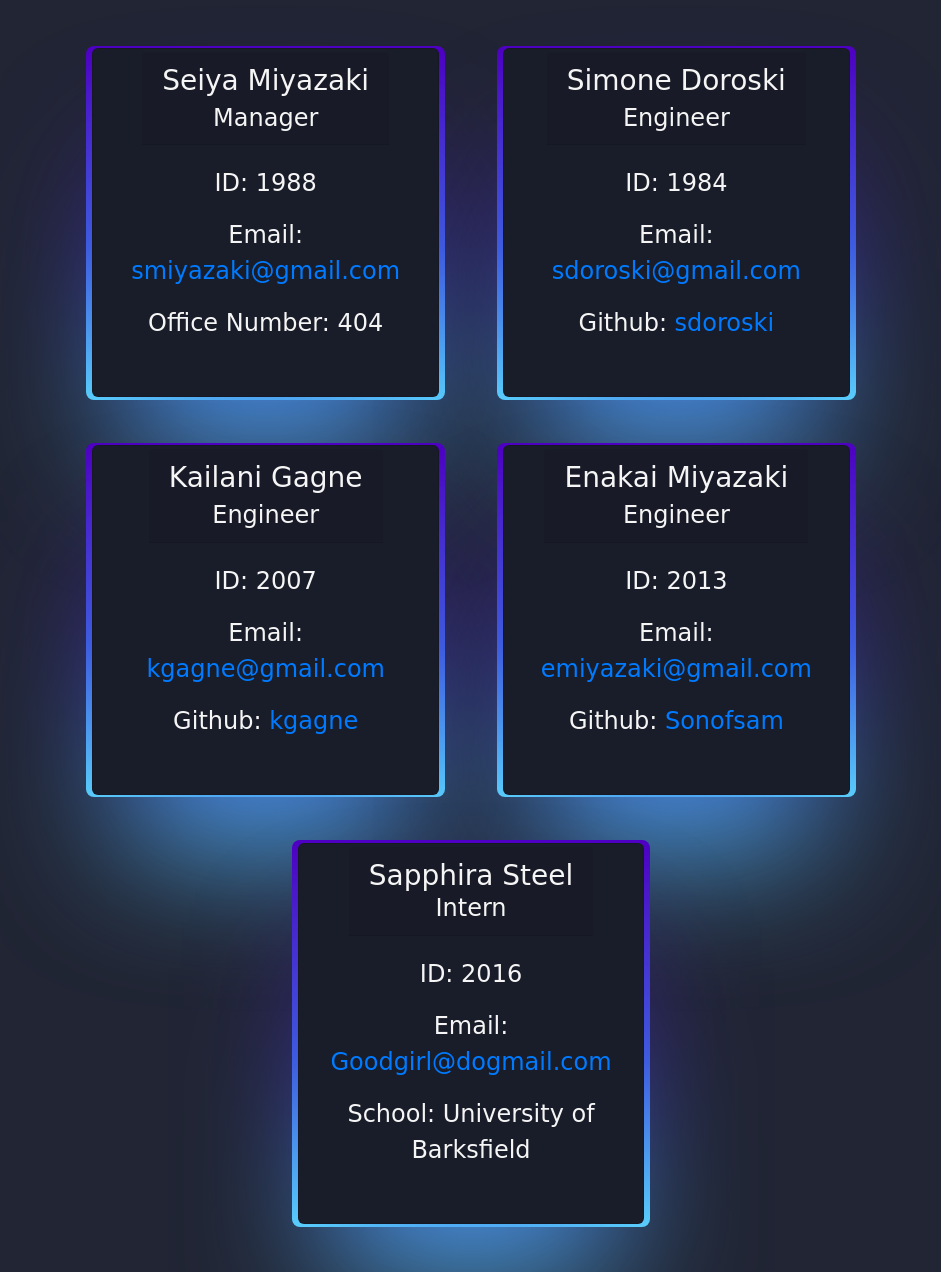
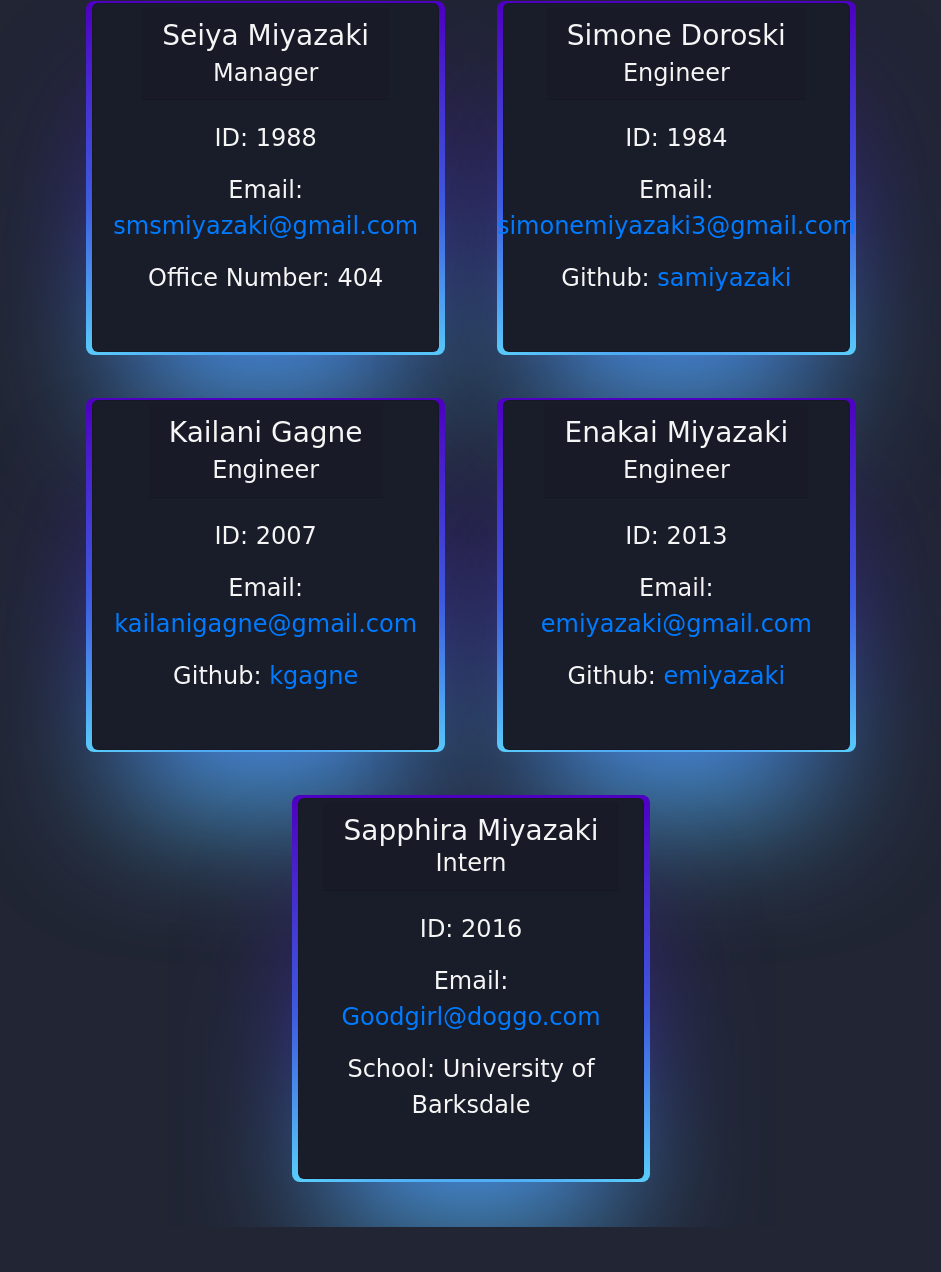
Before and after one commit to samiyazaki/The-Dream-Team-Generator, a plain HTML site: page dist/index.html in a window 1280 px wide. Shown: the part 133-1405 px from the top of the page, without its empty margins (169-1110 px from the left). After the commit the page ends 1360 px from the top, so only its background shows below. Drawn offline with nearby package versions, Linux system fonts and the light colour scheme.

Commit message:
Commenting and organizing

```diff
--- a/dist/index.html
+++ b/dist/index.html
@@ -4,14 +4,14 @@
     <head>
         <meta charset="UTF-8">
         <meta name="viewport" content="width=device-width, initial-scale=1.0">
-        <title>Team Profile</title>
+        <title>The Dream Team</title>
         <link rel="stylesheet" href="https://stackpath.bootstrapcdn.com/bootstrap/4.5.0/css/bootstrap.min.css" integrity="sha384-9aIt2nRpC12Uk9gS9baDl411NQApFmC26EwAOH8WgZl5MYYxFfc+NcPb1dKGj7Sk" crossorigin="anonymous">
         <link rel="stylesheet" type="text/css" href="style.css">
         </head>
     <body>
         <header>
             <nav class="navbar">
-                <div class="navbar-brand large-text">Team Profile</a>
+                <div class="navbar-brand text-large">Team Profile</a>
             </nav>
         </header>
         <main>
@@ -27,7 +27,7 @@
             </div>
             <div class="card-body">
                 <p class="card-text">ID: 1988</p>
-                <p class="card-text">Email: <a href="mailto:smiyazaki@gmail.com">smiyazaki@gmail.com</a></p>
+                <p class="card-text">Email: <a href="mailto:smsmiyazaki@gmail.com">smsmiyazaki@gmail.com</a></p>
                 <p class="card-text">Office Number: 404</p>
             </div>
         </div>
@@ -41,8 +41,8 @@
         </div>
         <div class="card-body">
             <p class="card-text">ID: 1984</p>
-            <p class="card-text">Email: <a href="mailto:sdoroski@gmail.com">sdoroski@gmail.com</a></p>
-            <p class="card-text">Github: <a href="https://github.com/sdoroski">sdoroski</a></p>
+            <p class="card-text">Email: <a href="mailto:simonemiyazaki3@gmail.com">simonemiyazaki3@gmail.com</a></p>
+            <p class="card-text">Github: <a href="https://github.com/samiyazaki">samiyazaki</a></p>
         </div>
     </div>
 </div>
@@ -55,7 +55,7 @@
         </div>
         <div class="card-body">
             <p class="card-text">ID: 2007</p>
-            <p class="card-text">Email: <a href="mailto:kgagne@gmail.com">kgagne@gmail.com</a></p>
+            <p class="card-text">Email: <a href="mailto:kailanigagne@gmail.com">kailanigagne@gmail.com</a></p>
             <p class="card-text">Github: <a href="https://github.com/kgagne">kgagne</a></p>
         </div>
     </div>
@@ -70,7 +70,7 @@
         <div class="card-body">
             <p class="card-text">ID: 2013</p>
             <p class="card-text">Email: <a href="mailto:emiyazaki@gmail.com">emiyazaki@gmail.com</a></p>
-            <p class="card-text">Github: <a href="https://github.com/Sonofsam">Sonofsam</a></p>
+            <p class="card-text">Github: <a href="https://github.com/emiyazaki">emiyazaki</a></p>
         </div>
     </div>
 </div>
@@ -78,12 +78,12 @@
     <div class="col- m-2 p-2 mt-4">
         <div class="card h-100">
             <div class="card-header text-center">
-                <h3>Sapphira Steel</h3>
+                <h3>Sapphira Miyazaki</h3>
                 <h4 class="card-subtitle">Intern</h4> </div>
                 <div class="card-body">
                 <p class="card-text">ID: 2016</p>
-                <p class="card-text">Email: <a href="mailto:Goodgirl@dogmail.com">Goodgirl@dogmail.com</a></p>
-                <p class="card-text">School: University of Barksfield</p>
+                <p class="card-text">Email: <a href="mailto:Goodgirl@doggo.com">Goodgirl@doggo.com</a></p>
+                <p class="card-text">School: University of Barksdale</p>
             </div>
     </div>
 </div>
```
Also changed, not shown: _tests_/Employee.test.js (+5 -5 lines), _tests_/Engineer.test.js (+8 -7 lines), _tests_/Intern.test.js (+14 -6 lines), _tests_/Manager.test.js (+7 -4 lines).
